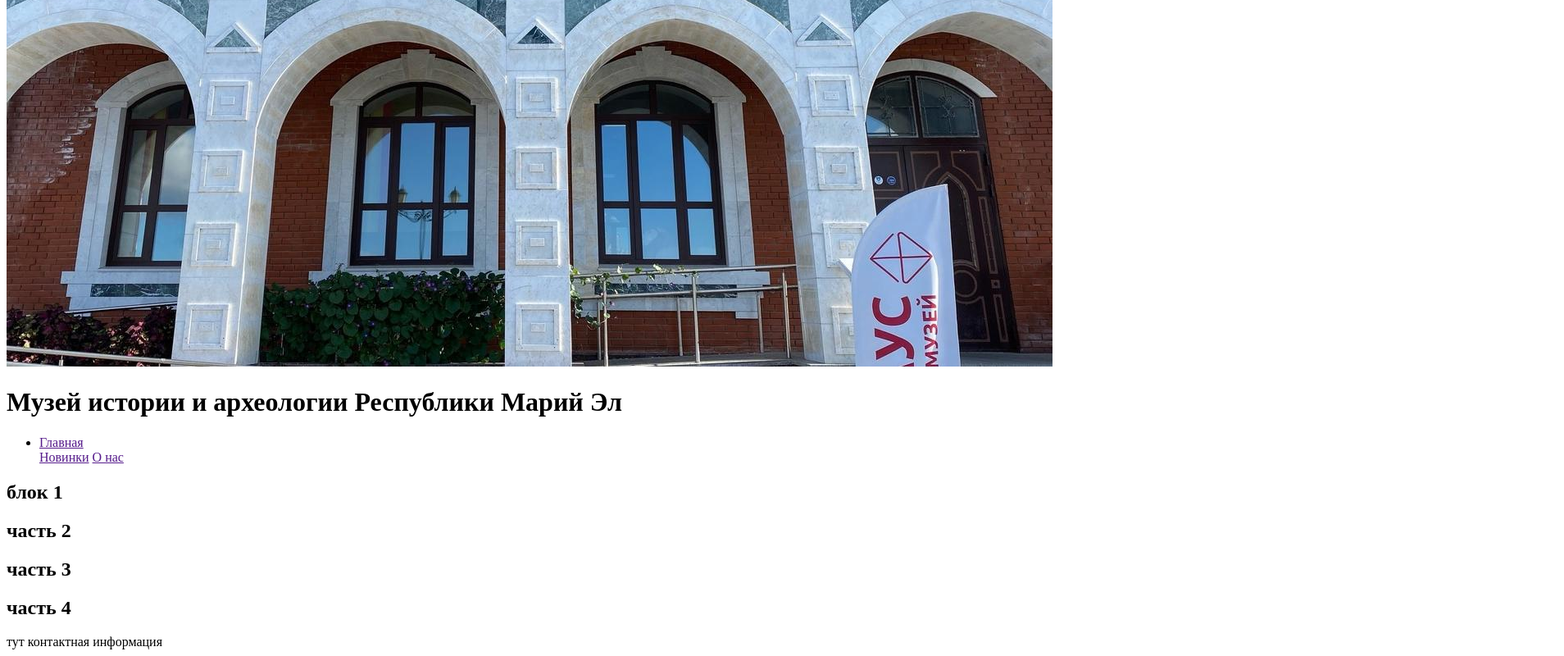
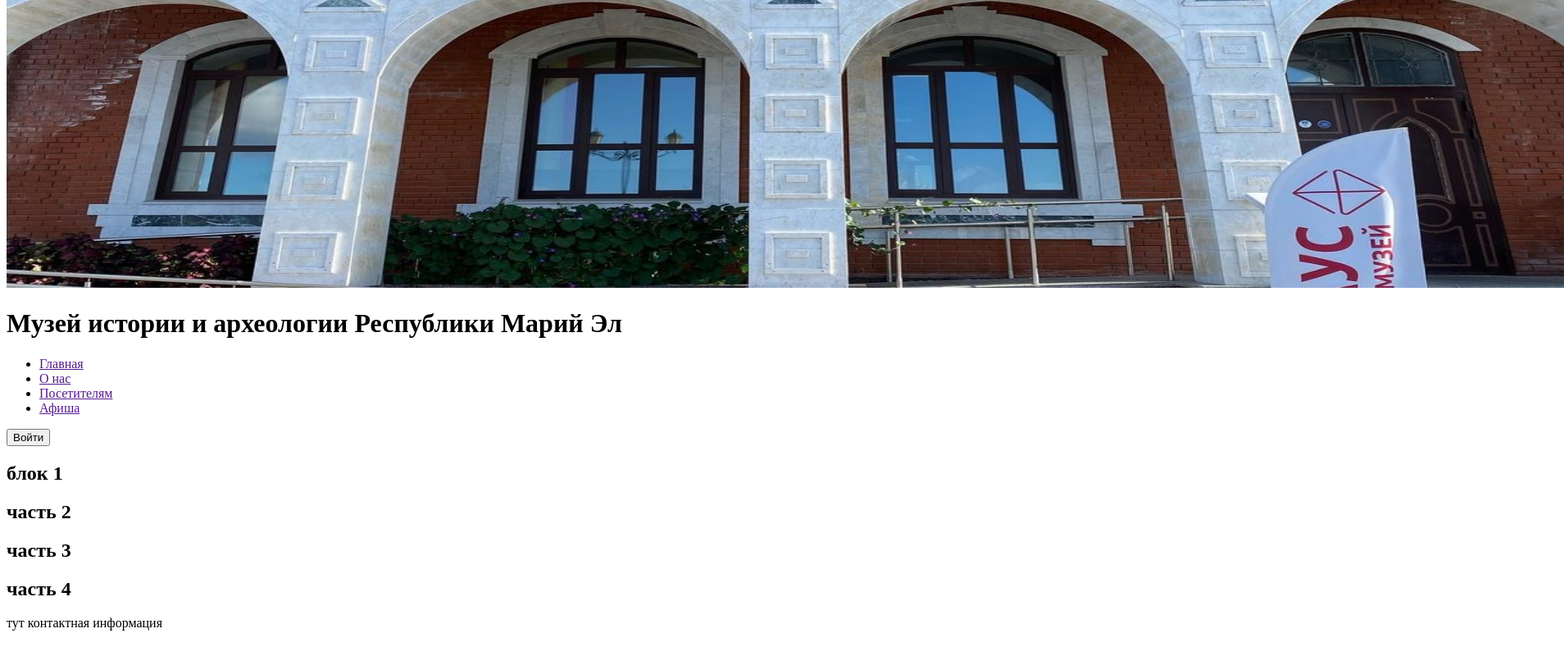
Before and after one commit to doraexplorerrt/project_tikhonova, a plain HTML site: page index.html in a window 1280 px wide. Shown: the part 357-1157 px from the top of the page at 82% size, 1908 px wide, since content can reach past the window. After the commit the page ends 1134 px from the top, so only its background shows below. Drawn offline with Linux system fonts and the light colour scheme.

Commit message:
Add files via upload

```diff
--- a/index.html
+++ b/index.html
@@ -9,14 +9,18 @@
 <body>
     <header>
 
-        <a><img src="images/здание.jpg" alt="Здание"></a>
+        <a><img src="images/здание.jpg" alt="Здание" width="1900" height="700"></a>
         <h1>Музей истории и археологии Республики Марий Эл</h1>
         <nav>
             <ul>
             <li><a href="">Главная</a></li>
-            <a href="">Новинки</a>
-            <a href="">О нас</a>
+            <li><a href="">О нас</a></li>
+            <li><a href="">Посетителям</a></li>
+            <li><a href="">Афиша</a></li>
+
+            </ul>
         </nav>
+        <button type="button">Войти</button>
     </header>
     <main>
         <section><h2>блок 1</h2></section>
```
